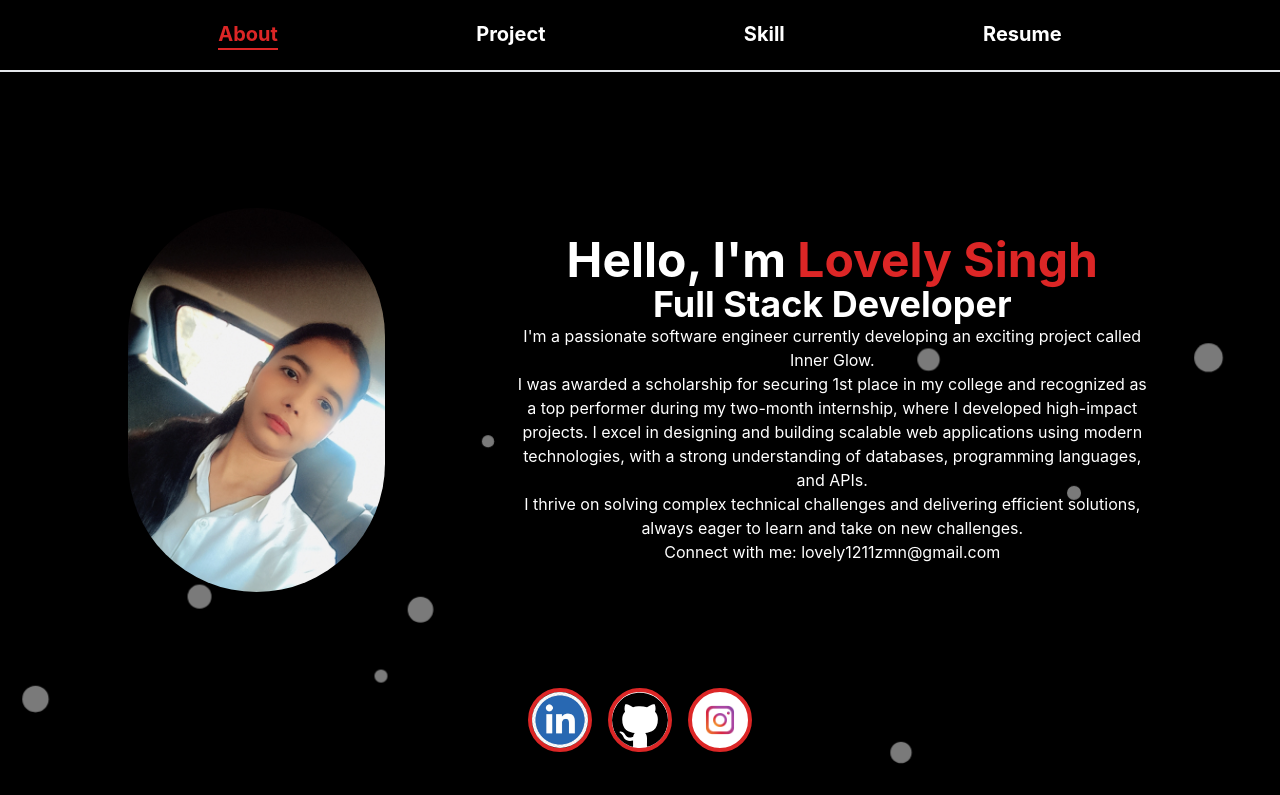
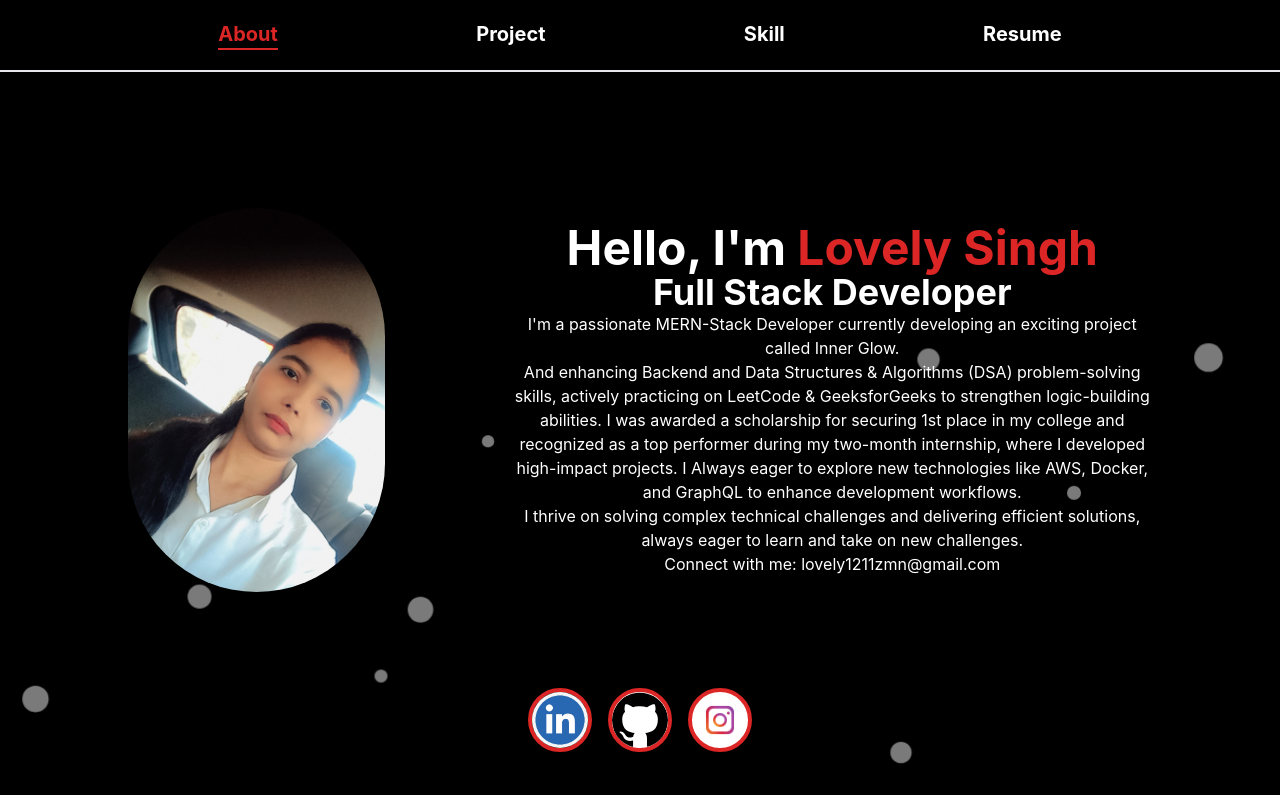
Before and after one commit to lovely1211/Portfolio, a React (Create React App) app: page / in a window 1280 px wide. Shown: the top 795 px of the page. Built offline with nearby package versions, Linux system fonts and the light colour scheme.

Commit message:
Update cv and about section

```diff
--- a/src/components/About.js
+++ b/src/components/About.js
@@ -127,9 +127,11 @@ const Portfolio = () => {
             <div className='h-1/2 w-1/2'>
               <h1 className='text-5xl font-bold'>Hello, I'm <span className=' text-red-600'>Lovely Singh</span></h1>
               <h2 className='text-4xl font-bold'>Full Stack Developer</h2>
-              <p>I'm a passionate software engineer currently developing an exciting project called Inner Glow.</p>
+              <p>I'm a passionate MERN-Stack Developer currently developing an exciting project called Inner Glow.</p>
               <p>
-              I was awarded a scholarship for securing 1st place in my college and recognized as a top performer during my two-month internship, where I developed high-impact projects. I excel in designing and building scalable web applications using modern technologies, with a strong understanding of databases, programming languages, and APIs.
+              And enhancing Backend and Data Structures & Algorithms (DSA) problem-solving skills, actively practicing on LeetCode & GeeksforGeeks to strengthen logic-building abilities.
+              I was awarded a scholarship for securing 1st place in my college and recognized as a top performer during my two-month internship, where I developed high-impact projects. I Always
+              eager to explore new technologies like AWS, Docker, and GraphQL to enhance development workflows.
               </p>
               <p>I thrive on solving complex technical challenges and delivering efficient solutions, always eager to learn and take on new challenges.</p>
               <p>Connect with me:  lovely1211zmn@gmail.com</p>
```
Also changed, not shown: 2 other files (tests, documents, lock files or other folders).
